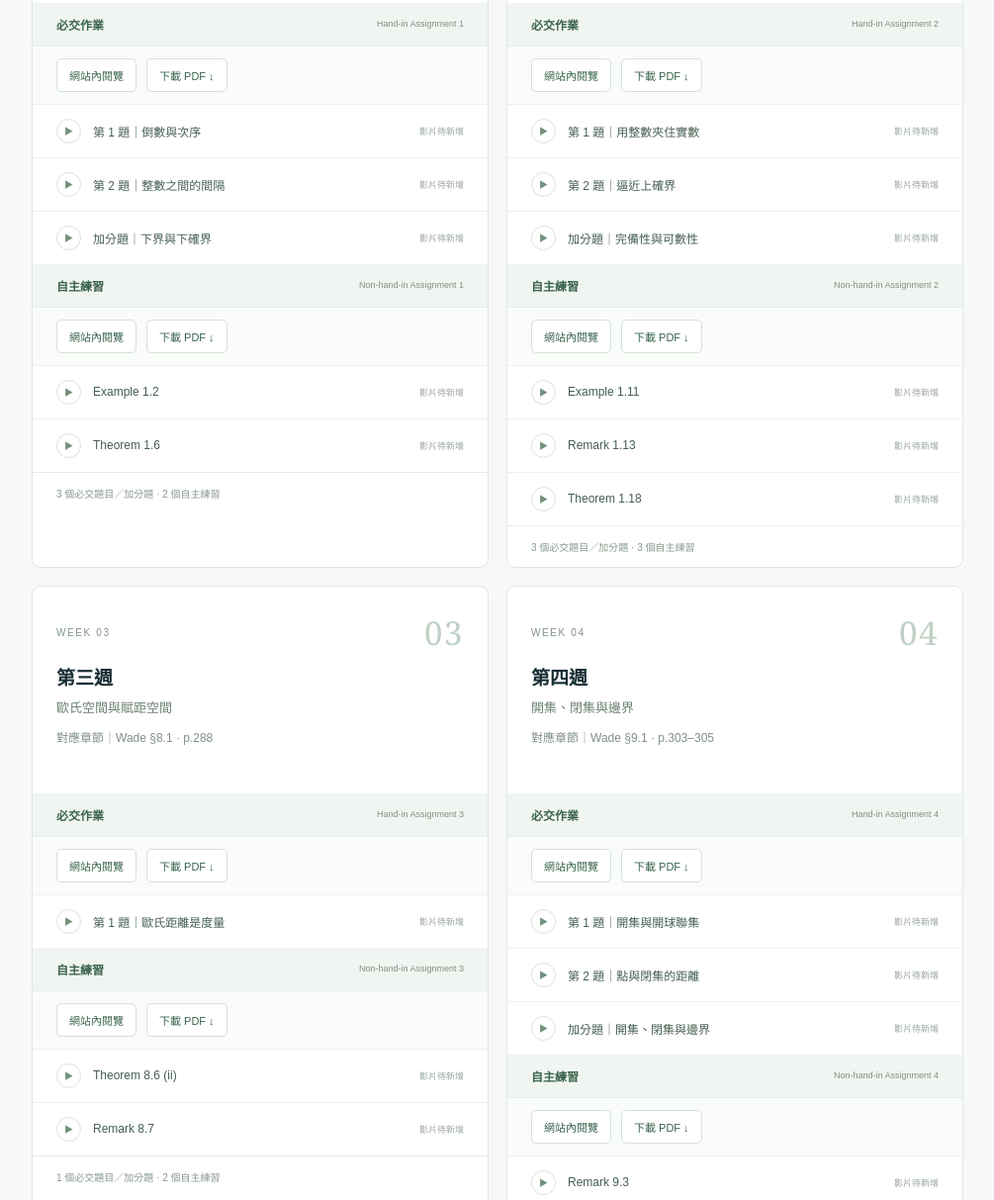
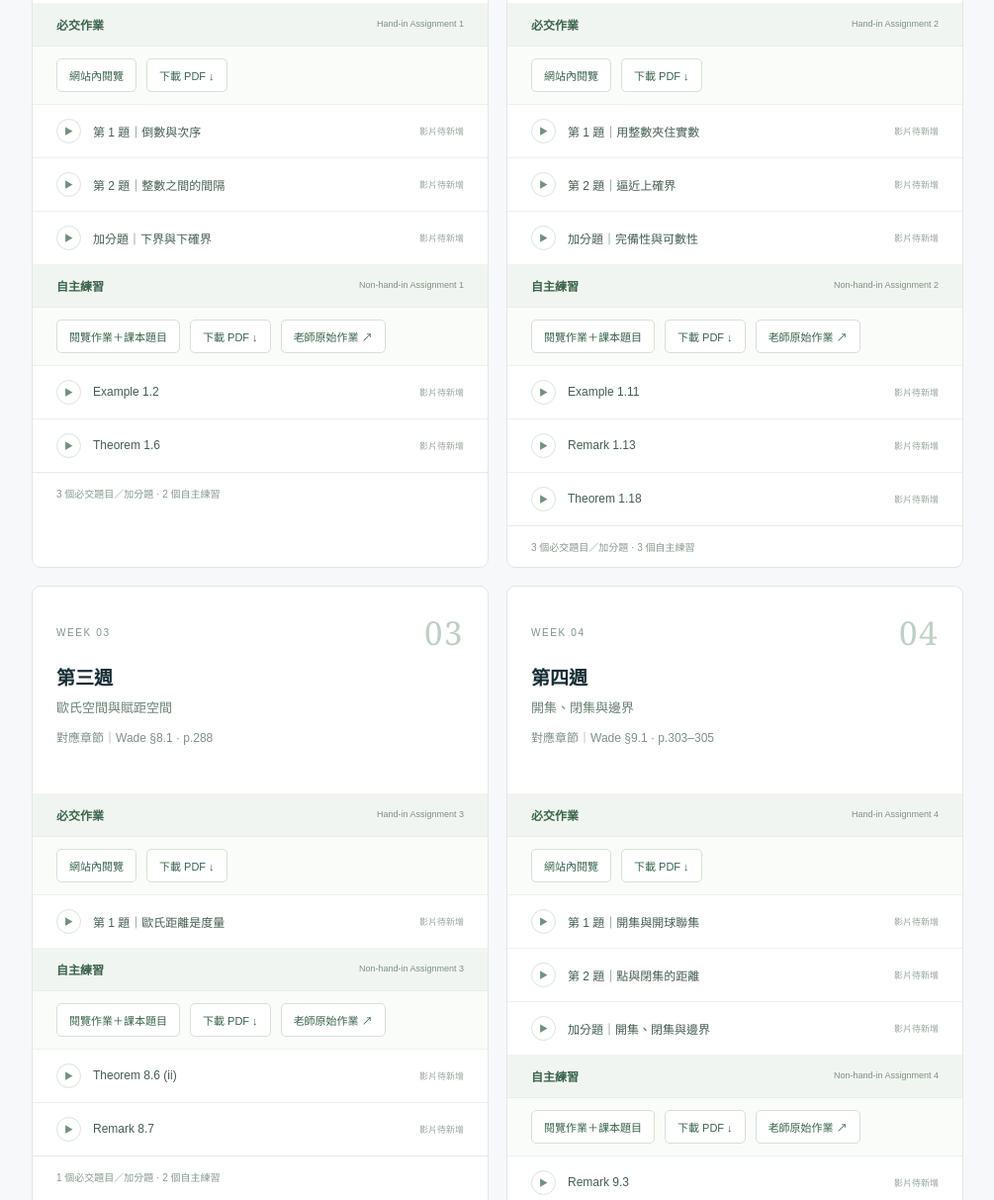
Before and after one commit to Jason902710/calculus-learning, a plain HTML site: page index.html in a window 1280 px wide. Shown: the part 961-2174 px from the top of the page at 99% size, without its empty margins (258-1263 px from the left). Drawn offline with Linux system fonts and the light colour scheme.

Commit message:
Include Wade statements in practice PDFs

```diff
--- a/documents.css
+++ b/documents.css
@@ -1 +1,2 @@
 .assignment-files{display:flex;align-items:center;gap:10px;padding:12px 24px;background:#fafcf9;border-top:1px solid #e8eee8}.assignment-files button,.assignment-files a,.pdf-actions a{font:inherit;font-size:11px;color:#37634b;text-decoration:none;border:1px solid #d4e1d6;background:white;border-radius:5px;padding:8px 12px;cursor:pointer}.assignment-files button:hover,.assignment-files a:hover,.pdf-actions a:hover{background:#edf4ee}#pdf-viewer{width:min(1120px,96vw);height:92dvh;max-height:92dvh;padding:22px;overflow:hidden}#pdf-viewer[open]{display:flex;flex-direction:column}.pdf-header{display:flex;justify-content:space-between;align-items:flex-start;gap:16px}.pdf-header h2{font-size:20px;margin:8px 0}.pdf-close{font:inherit;font-size:28px;background:none;border:0;color:#597260;cursor:pointer;padding:0 6px}.pdf-actions{display:flex;gap:10px;margin-top:8px}.pdf-hint{font-size:11px;color:#7a8d7f;line-height:1.6;margin:12px 0}#pdf-frame{width:100%;flex:1;min-height:0;border:1px solid #dce5dd;border-radius:7px;background:#edf1ee}@media(max-width:720px){#pdf-viewer{padding:16px;width:96vw;height:92dvh}.assignment-files{padding:12px 18px}.pdf-header h2{font-size:17px}}
+.assignment-files{flex-wrap:wrap}
--- a/documents.js
+++ b/documents.js
@@ -24,13 +24,13 @@
       const number = heading.querySelector('span').textContent.match(/Assignment (\d+)/)?.[1];
       if (!number || Number(number) > 6) return;
       const hand = heading.querySelector('strong').textContent === '必交作業';
-      const path = `week-${number}-${hand ? 'hand' : 'practice'}.pdf`;
+      const path = `week-${number}-${hand ? 'hand' : 'practice-with-statements'}.pdf`;
       const title = `第 ${number} 週｜${hand ? '必交作業' : '自主練習'}`;
       const actions = document.createElement('div');
       actions.className = 'assignment-files';
       const preview = document.createElement('button');
       preview.type = 'button';
-      preview.textContent = '網站內閱覽';
+      preview.textContent = hand ? '網站內閱覽' : '閱覽作業＋課本題目';
       preview.setAttribute('aria-label', title + '：網站內閱覽');
       preview.addEventListener('click', () => openPdf(path, title));
       const download = document.createElement('a');
@@ -39,6 +39,15 @@
       download.textContent = '下載 PDF ↓';
       download.setAttribute('aria-label', title + '：下載 PDF');
       actions.append(preview, download);
+      if (!hand) {
+        const original = document.createElement('a');
+        original.href = `week-${number}-practice.pdf`;
+        original.target = '_blank';
+        original.rel = 'noopener';
+        original.textContent = '老師原始作業 ↗';
+        original.setAttribute('aria-label', title + '：老師原始作業');
+        actions.append(original);
+      }
       heading.after(actions);
     });
   }
```
Also changed, not shown: 6 other files.
